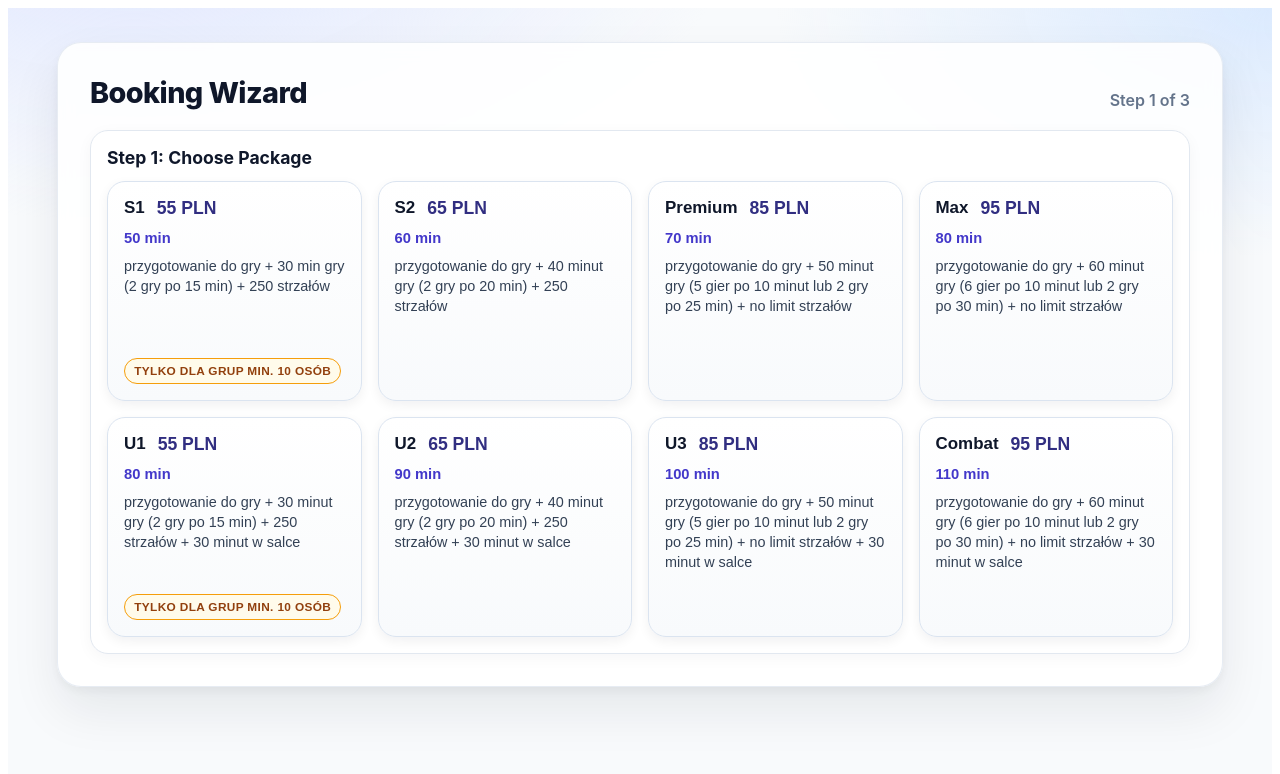
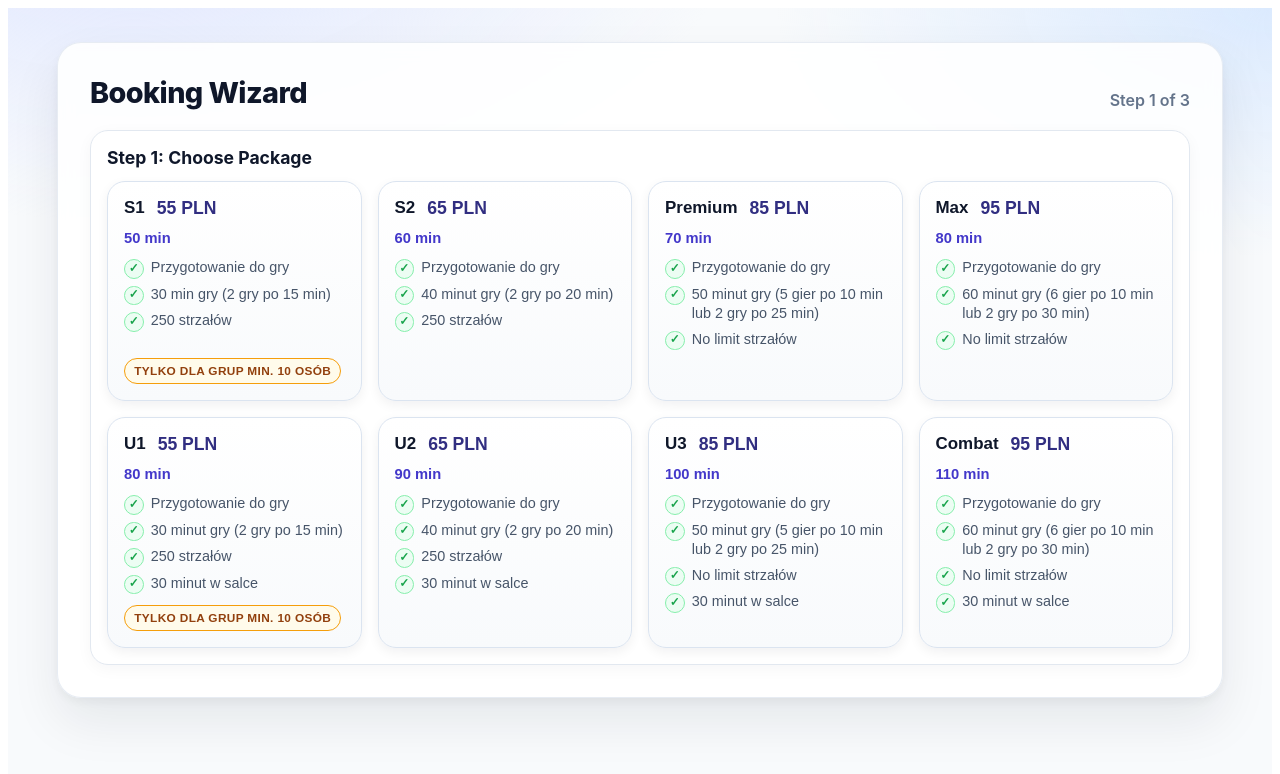
Before and after one commit to mnosel00/BookingCQBLaser, an Angular app in the folder laser-tag-booking-app/: page / in a window 1280 px wide. Shown: the top 774 px of the page. Built offline with nearby package versions, Linux system fonts and the light colour scheme.

Commit message:
plain text prettier

```diff
--- a/laser-tag-booking-app/src/app/features/booking-wizard/booking-wizard.html
+++ b/laser-tag-booking-app/src/app/features/booking-wizard/booking-wizard.html
@@ -26,7 +26,13 @@
         </div>
 
         <p class="package-card__duration">{{ pkg.duration }}</p>
-        <p class="package-card__description">{{ pkg.description }}</p>
+
+        <ul class="package-card__features">
+          <li *ngFor="let feature of pkg.features">
+            <span class="feature-check" aria-hidden="true">✓</span>
+            <span>{{ feature }}</span>
+          </li>
+        </ul>
 
         <p class="package-card__badge" *ngIf="pkg.minPersons === 10">
           Tylko dla grup min. 10 osób
--- a/laser-tag-booking-app/src/app/features/booking-wizard/booking-wizard.scss
+++ b/laser-tag-booking-app/src/app/features/booking-wizard/booking-wizard.scss
@@ -207,11 +207,37 @@ input.ng-invalid.ng-touched {
   font-size: 0.92rem;
 }
 
-.package-card__description {
+.package-card__features {
+  margin: 0.15rem 0 0;
+  padding: 0;
+  list-style: none;
+  display: grid;
+  gap: 0.38rem;
+}
+
+.package-card__features li {
+  display: flex;
+  align-items: flex-start;
+  gap: 0.45rem;
   margin: 0;
-  color: #334155;
-  line-height: 1.4;
+  color: #475569;
   font-size: 0.9rem;
+  line-height: 1.35;
+}
+
+.feature-check {
+  flex: 0 0 auto;
+  width: 1.1rem;
+  height: 1.1rem;
+  margin-top: 0.05rem;
+  border-radius: 999px;
+  display: inline-grid;
+  place-items: center;
+  background: #ecfdf3;
+  color: #16a34a;
+  border: 1px solid #86efac;
+  font-weight: 900;
+  font-size: 0.74rem;
 }
 
 .package-card__badge {
--- a/laser-tag-booking-app/src/app/features/booking-wizard/booking-wizard.ts
+++ b/laser-tag-booking-app/src/app/features/booking-wizard/booking-wizard.ts
@@ -9,7 +9,7 @@ export interface PackageDetails {
   name: string;
   price: string;
   duration: string;
-  description: string;
+  features: string[];
   minPersons?: number;
 }
 
@@ -40,7 +40,11 @@ export class BookingWizard {
       name: 'S1',
       price: '55 PLN',
       duration: '50 min',
-      description: 'przygotowanie do gry + 30 min gry (2 gry po 15 min) + 250 strzałów',
+      features: [
+        'Przygotowanie do gry',
+        '30 min gry (2 gry po 15 min)',
+        '250 strzałów'
+      ],
       minPersons: 10
     },
     {
@@ -48,28 +52,45 @@ export class BookingWizard {
       name: 'S2',
       price: '65 PLN',
       duration: '60 min',
-      description: 'przygotowanie do gry + 40 minut gry (2 gry po 20 min) + 250 strzałów'
+      features: [
+        'Przygotowanie do gry',
+        '40 minut gry (2 gry po 20 min)',
+        '250 strzałów'
+      ]
     },
     {
       type: PackageType.Premium,
       name: 'Premium',
       price: '85 PLN',
       duration: '70 min',
-      description: 'przygotowanie do gry + 50 minut gry (5 gier po 10 minut lub 2 gry po 25 min) + no limit strzałów'
+      features: [
+        'Przygotowanie do gry',
+        '50 minut gry (5 gier po 10 min lub 2 gry po 25 min)',
+        'No limit strzałów'
+      ]
     },
     {
       type: PackageType.Max,
       name: 'Max',
       price: '95 PLN',
       duration: '80 min',
-      description: 'przygotowanie do gry + 60 minut gry (6 gier po 10 minut lub 2 gry po 30 min) + no limit strzałów'
+      features: [
+        'Przygotowanie do gry',
+        '60 minut gry (6 gier po 10 min lub 2 gry po 30 min)',
+        'No limit strzałów'
+      ]
     },
     {
       type: PackageType.U1,
       name: 'U1',
       price: '55 PLN',
       duration: '80 min',
-      description: 'przygotowanie do gry + 30 minut gry (2 gry po 15 min) + 250 strzałów + 30 minut w salce',
+      features: [
+        'Przygotowanie do gry',
+        '30 minut gry (2 gry po 15 min)',
+        '250 strzałów',
+        '30 minut w salce'
+      ],
       minPersons: 10
     },
     {
@@ -77,21 +98,36 @@ export class BookingWizard {
       name: 'U2',
       price: '65 PLN',
       duration: '90 min',
-      description: 'przygotowanie do gry + 40 minut gry (2 gry po 20 min) + 250 strzałów + 30 minut w salce'
+      features: [
+        'Przygotowanie do gry',
+        '40 minut gry (2 gry po 20 min)',
+        '250 strzałów',
+        '30 minut w salce'
+      ]
     },
     {
       type: PackageType.U3,
       name: 'U3',
       price: '85 PLN',
       duration: '100 min',
-      description: 'przygotowanie do gry + 50 minut gry (5 gier po 10 minut lub 2 gry po 25 min) + no limit strzałów + 30 minut w salce'
+      features: [
+        'Przygotowanie do gry',
+        '50 minut gry (5 gier po 10 min lub 2 gry po 25 min)',
+        'No limit strzałów',
+        '30 minut w salce'
+      ]
     },
     {
       type: PackageType.Combat,
       name: 'Combat',
       price: '95 PLN',
       duration: '110 min',
-      description: 'przygotowanie do gry + 60 minut gry (6 gier po 10 minut lub 2 gry po 30 min) + no limit strzałów + 30 minut w salce'
+      features: [
+        'Przygotowanie do gry',
+        '60 minut gry (6 gier po 10 min lub 2 gry po 30 min)',
+        'No limit strzałów',
+        '30 minut w salce'
+      ]
     }
   ];
 
```
